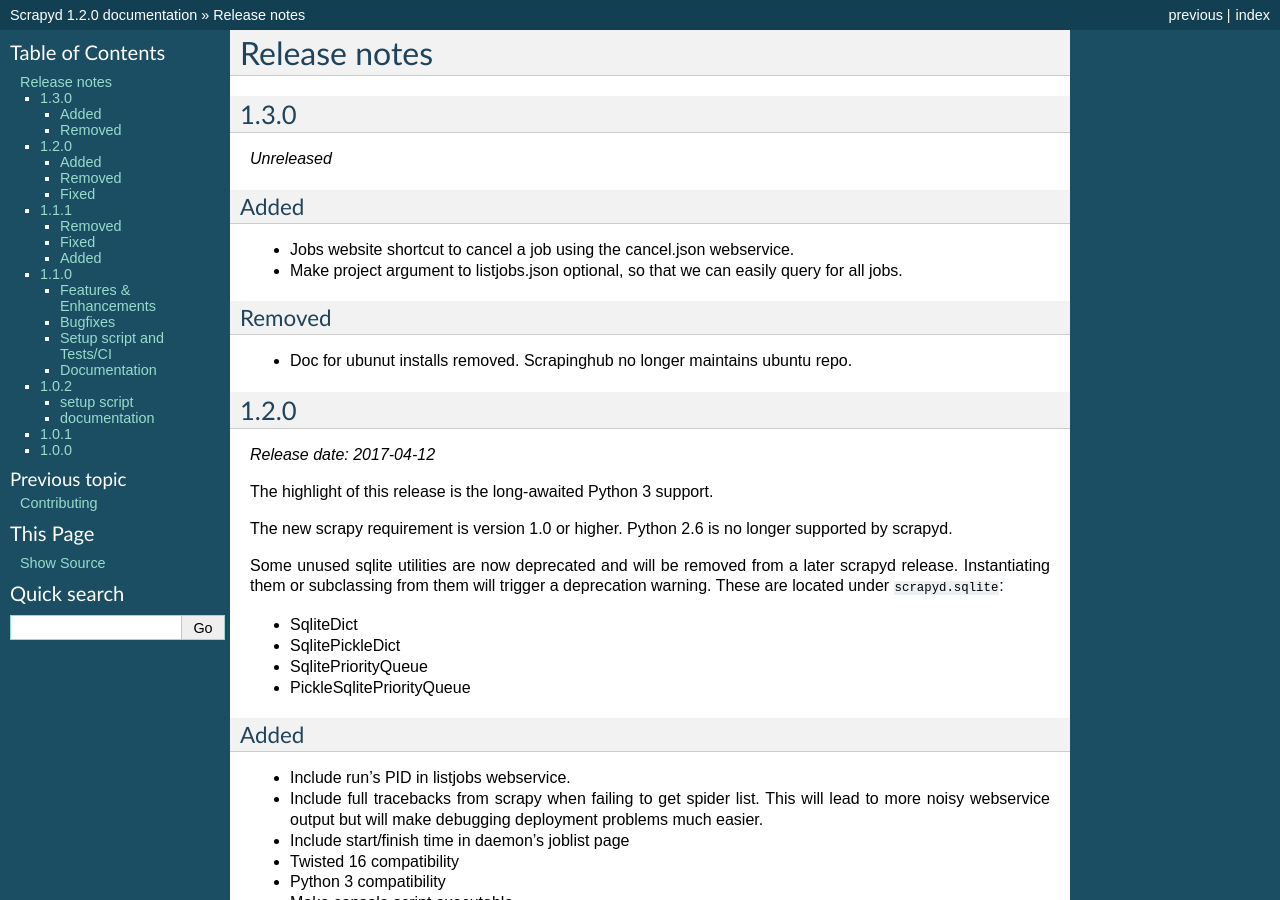
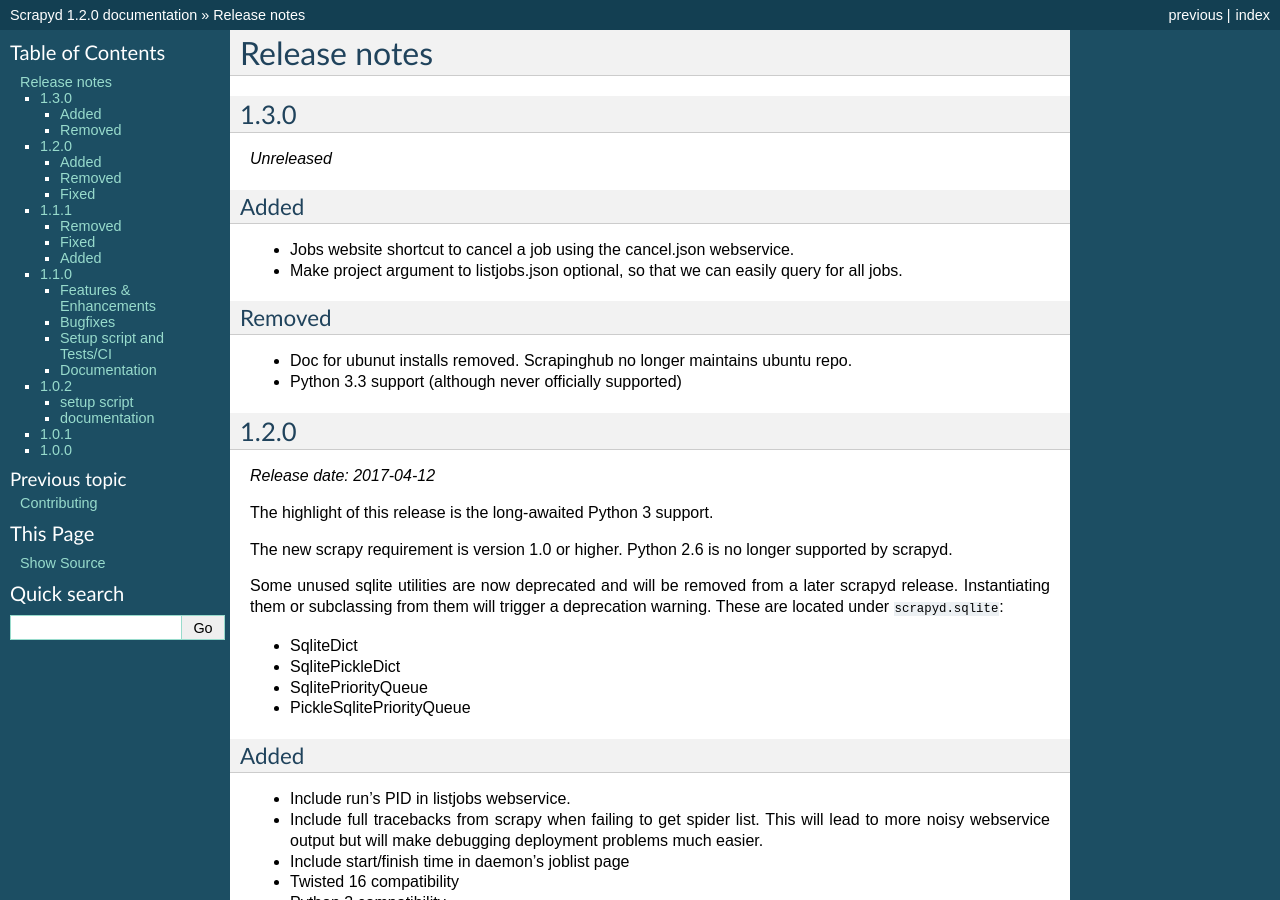
Before and after one commit to scrapy/scrapyd, a Sphinx documentation site: the page built from docs/news.rst, in a window 1280 px wide and 900 px high. Built offline with Sphinx 7.4.7, drawn with Linux system fonts in a browser that asks for light colours.

Commit message:
remove py3.3 from travis. 3.3 was never supported

```diff
--- a/docs/news.rst
+++ b/docs/news.rst
@@ -18,6 +18,7 @@
 ~~~~~~~
 
 - Doc for ubunut installs removed. Scrapinghub no longer maintains ubuntu repo.
+- Python 3.3 support (although never officially supported)
 
 1.2.0
 -----
```
Also changed, not shown: .travis.yml.
